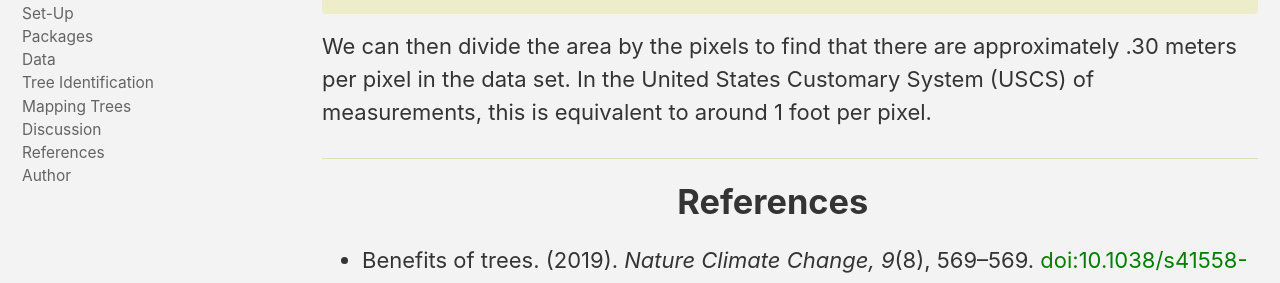
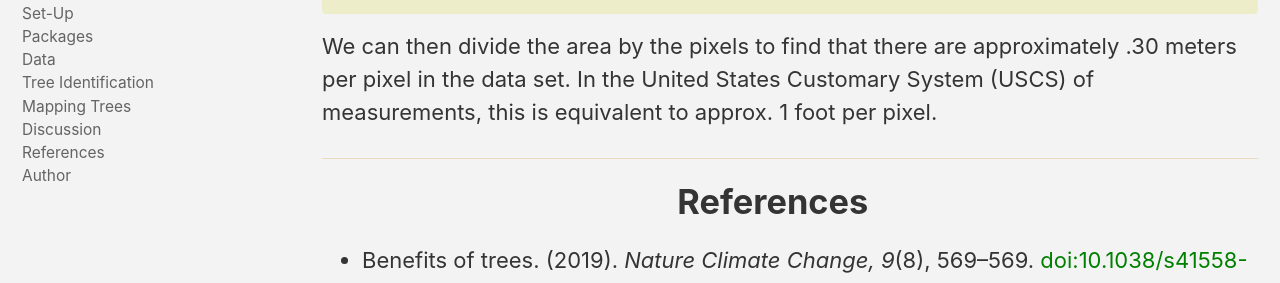
Before and after one commit to castower/cpp-593-treeproject-site, a Jekyll site: the page built from index.md, in a window 1280 px wide and 900 px high, scrolled down 13829 px. Shown: the part 227-510 px from the top of the window. Built offline with Jekyll 4.4.1, drawn with Linux system fonts in a browser that asks for light colours; cached includes are drawn as plain includes; nearby versions of some CDN libraries.

Commit message:
Update index.md

````diff
--- a/index.md
+++ b/index.md
@@ -353,7 +353,7 @@ sqrt( 11250000 ) # 11,250,000 points
 # 0.30 meters per pixel ~ one foot per pixel
 ```
 
-<p> We can then divide the area by the pixels to find that there are approximately .30 meters per pixel in the data set. In the United States Customary System (USCS) of measurements, this is equivalent to around 1 foot per pixel. </p>
+<p> We can then divide the area by the pixels to find that there are approximately .30 meters per pixel in the data set. In the United States Customary System (USCS) of measurements, this is equivalent to approx. 1 foot per pixel. </p>
 
 <hr>
 
````
